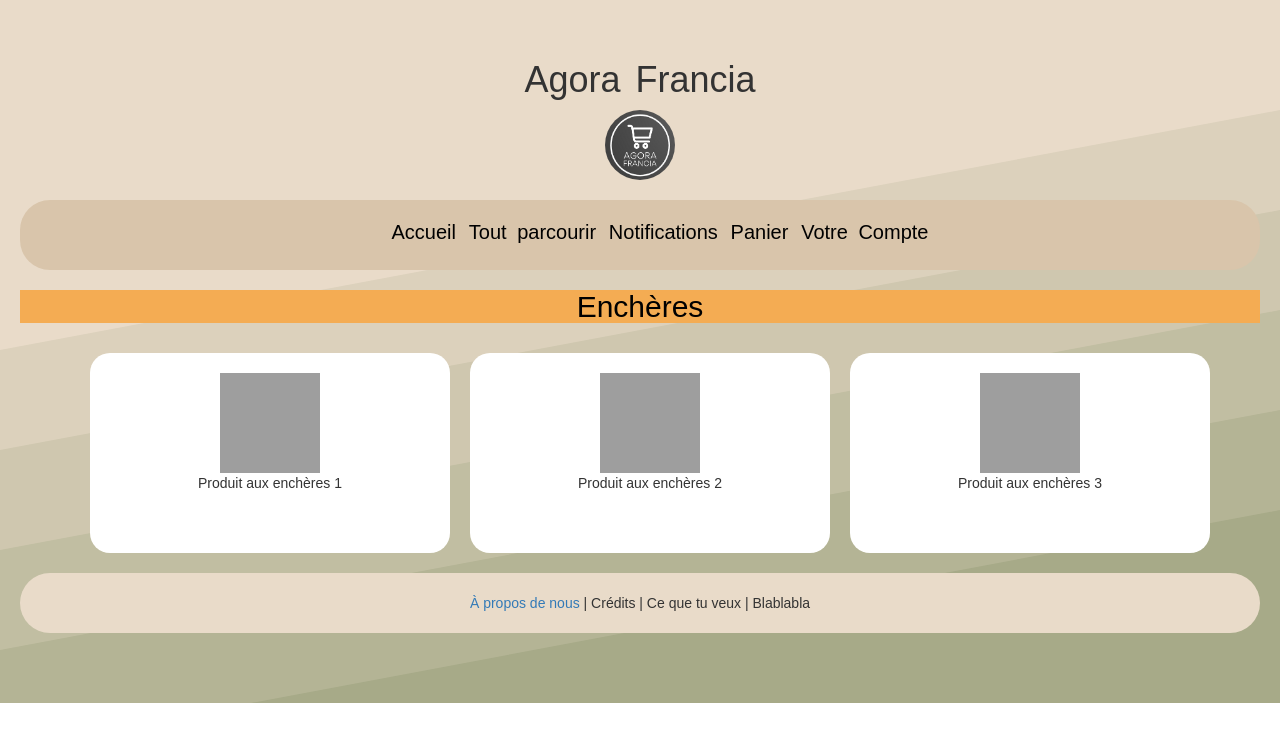
After one commit to Youcefffj/Agora, a PHP site: page /encheres.php in a window 1280 px wide. The commit adds this page. Shown: the top 742 px of the page. Run offline with PHP 8.4, Linux system fonts and the light colour scheme; grey boxes are pictures that could not be loaded.

Commit message:
Add files via upload

```diff
--- /dev/null
+++ b/Projet/encheres.php
@@ -0,0 +1,57 @@
+<!DOCTYPE html>
+<html>
+<head>
+    <title>Agora Francia - Enchères</title>
+    <link rel="stylesheet" type="text/css" href="style.css">
+    <link rel="Website icon" type="png" href="images/logo.png">
+    <meta name="viewport" content="width=device-width, initial-scale=1.0">
+    <link rel="stylesheet" href="https://maxcdn.bootstrapcdn.com/bootstrap/3.4.1/css/bootstrap.min.css">
+    <script src="https://ajax.googleapis.com/ajax/libs/jquery/3.6.3/jquery.min.js"></script>
+    <script src="https://maxcdn.bootstrapcdn.com/bootstrap/3.4.1/js/bootstrap.min.js"></script>
+</head>
+<body>
+    <div class="wrapper">
+        <header>
+            <h1>Agora Francia</h1>
+            <img src="images/logo.png" alt="logo" class="logo">
+        </header>
+
+        <nav>
+            <ul class="list">
+                <li><a style="color:black;text-decoration:none" href="index.php">Accueil</a></li>
+                <li><a style="color:black;text-decoration:none" href="produits.php">Tout parcourir</a></li>
+                <li><a style="color:black;text-decoration:none" href="notifications.php">Notifications</a></li>
+                <li><a style="color:black;text-decoration:none" href="#">Panier</a></li>
+                <li><a style="color:black;text-decoration:none" href="login.php">Votre Compte</a></li>
+            </ul>
+        </nav>
+
+        <div class="flash">
+            <h2>Enchères</h2>
+        </div>
+
+        <main>
+            <div class="container">
+                <div class="card">
+                    <img src="images/produit_enchere1.jpg" class="image1">
+                    <p>Produit aux enchères 1</p>
+                </div>
+
+                <div class="card">
+                    <img src="images/produit_enchere2.jpg" class="image1">
+                    <p>Produit aux enchères 2</p>
+                </div>
+
+                <div class="card">
+                    <img src="images/produit_enchere3.jpg" class="image1">
+                    <p>Produit aux enchères 3</p>
+                </div>
+            </div>
+        </main>
+
+        <footer>
+            <h><a href="AboutUs.php">À propos de nous</a> | Crédits | Ce que tu veux | Blablabla</h>
+        </footer>
+    </div>
+</body>
+</html>
--- a/Projet/index.php
+++ b/Projet/index.php
@@ -25,9 +25,9 @@
             <nav>
                 <ul class="list">
                     <li><a style="color:black;text-decoration:none" href="index.php">Accueil</a></li>
-                    <li><a style="color:black;text-decoration:none" href="#">Tout parcourir</a></li>
-                    <li><a style="color:black;text-decoration:none" href="#">Notifications</a></li>
-                    <li><a style="color:black;text-decoration:none" href="#">Panier</a></li>
+                    <li><a style="color:black;text-decoration:none" href="produits.php">Tout parcourir</a></li>
+                    <li><a style="color:black;text-decoration:none" href="notifications.php">Notifications</a></li>
+                    <li><a style="color:black;text-decoration:none" href="Panier.php">Panier</a></li>
                     <li ><a style="color:black;text-decoration:none" href="login.php">Votre Compte</a></li>
                 </ul>
             </nav>
```
Also changed, not shown: Projet/Compte.php (+5 -2 lines), Projet/login.php (+6 -3 lines).
